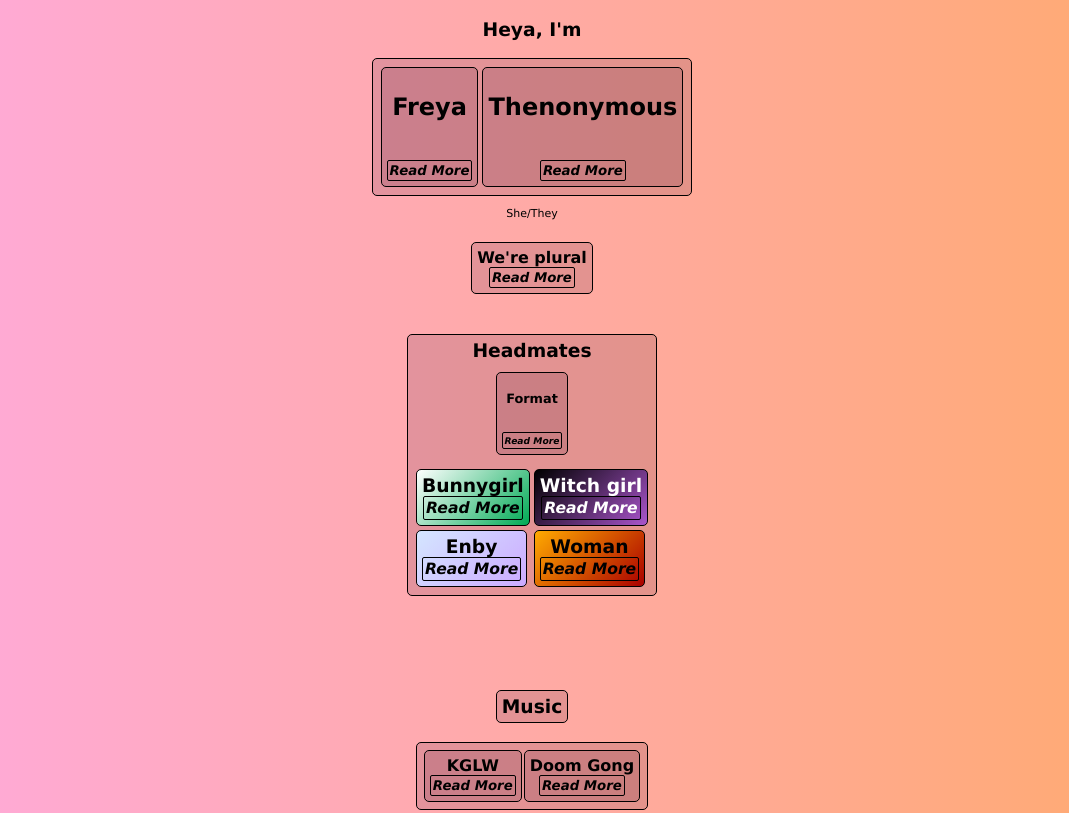
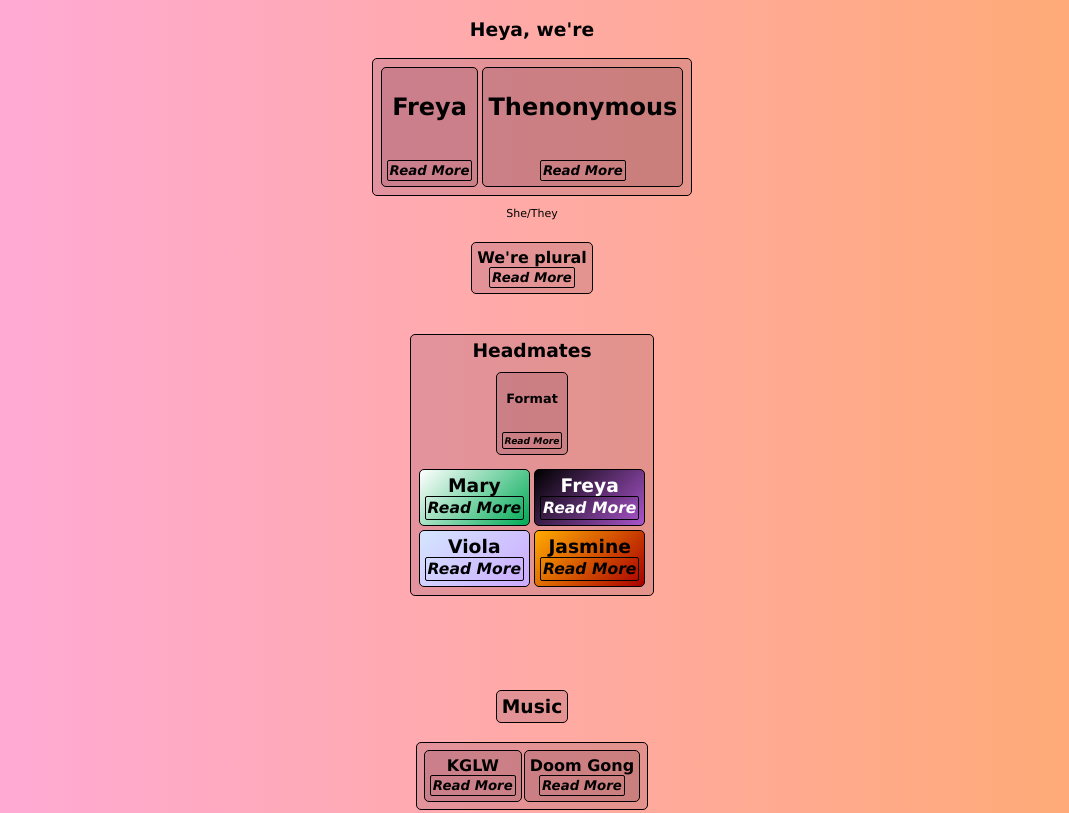
Before and after one commit to THENONYMOUS/freya-system-website, a plain HTML site: page index.html in a window 1280 px wide. Shown: the top 813 px of the page, without its empty margins (108-1177 px from the left). Drawn offline with Linux system fonts and the light colour scheme.

Commit message:
v0.2.2
Each headmate has a name now!

```diff
--- a/index.html
+++ b/index.html
@@ -13,7 +13,7 @@
 
     <body>
         <center>
-            <h3>Heya, I'm</h3>
+            <h3>Heya, we're</h3>
 
             <table class="box"><tr>
                 <th>
@@ -46,6 +46,7 @@
                     <p class="expandElement"
                     defaultHTML="<h3>Format</h3>"
                     extraHTML="<p>
+                        - Very brief description<br>
                         - Preferred greetings<br>
                         - Pronouns<br>
                         - Favourite Colour<br>
@@ -56,8 +57,9 @@
                         <tr>
                             <th>
                                 <div class="expandElement bunnygirl"
-                                defaultHTML="Bunnygirl"
+                                defaultHTML="Mary"
                                 extraHTML="<p>
+                                    - Bunnygirl<br>
                                     - Hello, Hiya, Hi, Heya, Hai :3<br>
                                     - She/Her<br>
                                     - Pastel Green<br>
@@ -67,8 +69,9 @@
                             </th>
                             <th>
                                 <div class="expandElement witchgirl"
-                                defaultHTML="Witch girl"
+                                defaultHTML="Freya"
                                 extraHTML="<p>
+                                    - Witch girl<br>
                                     - Heya, Hiii, Hey<br>
                                     - She/Her<br>
                                     - Dark Purple<br>
@@ -80,8 +83,9 @@
                         <tr>
                             <th>
                                 <div class="expandElement enby"
-                                defaultHTML="Enby"
+                                defaultHTML="Viola"
                                 extraHTML="<p>
+                                    - Demigirl<br>
                                     - Hello, Hi, Hai<br>
                                     - They/She<br>
                                     - Lavender<br>
@@ -91,12 +95,13 @@
                             </th>
                             <th>
                                 <div class="expandElement woman"
-                                defaultHTML="Woman"
+                                defaultHTML="Jasmine"
                                 extraHTML="<p>
+                                    - Woman<br>
                                     - Hello, Hi, Hey, Hiya<br>
                                     - She/Her<br>
                                     - Orange<br>
-                                    - 'Many'
+                                    - Entirely depends on context
                                     <p>"
                                 expanded="0"></div>
                             </th>
```
